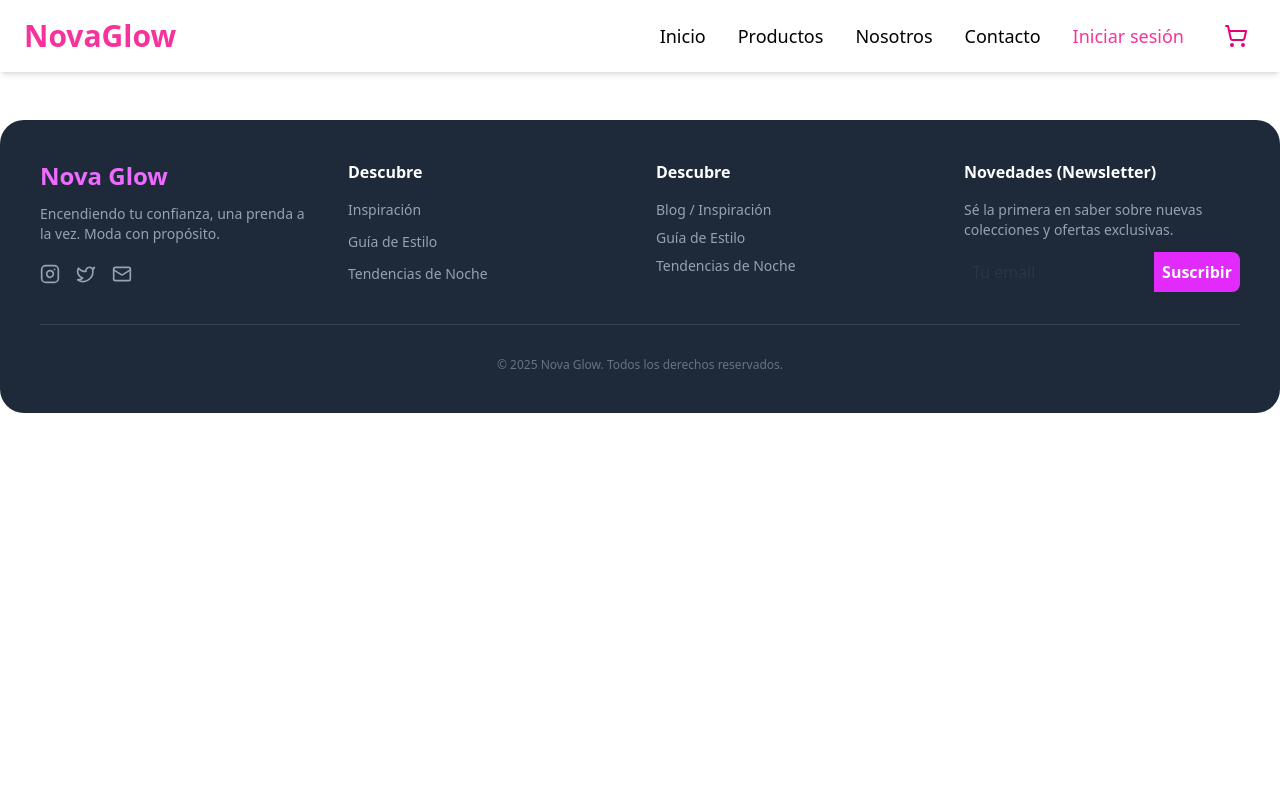
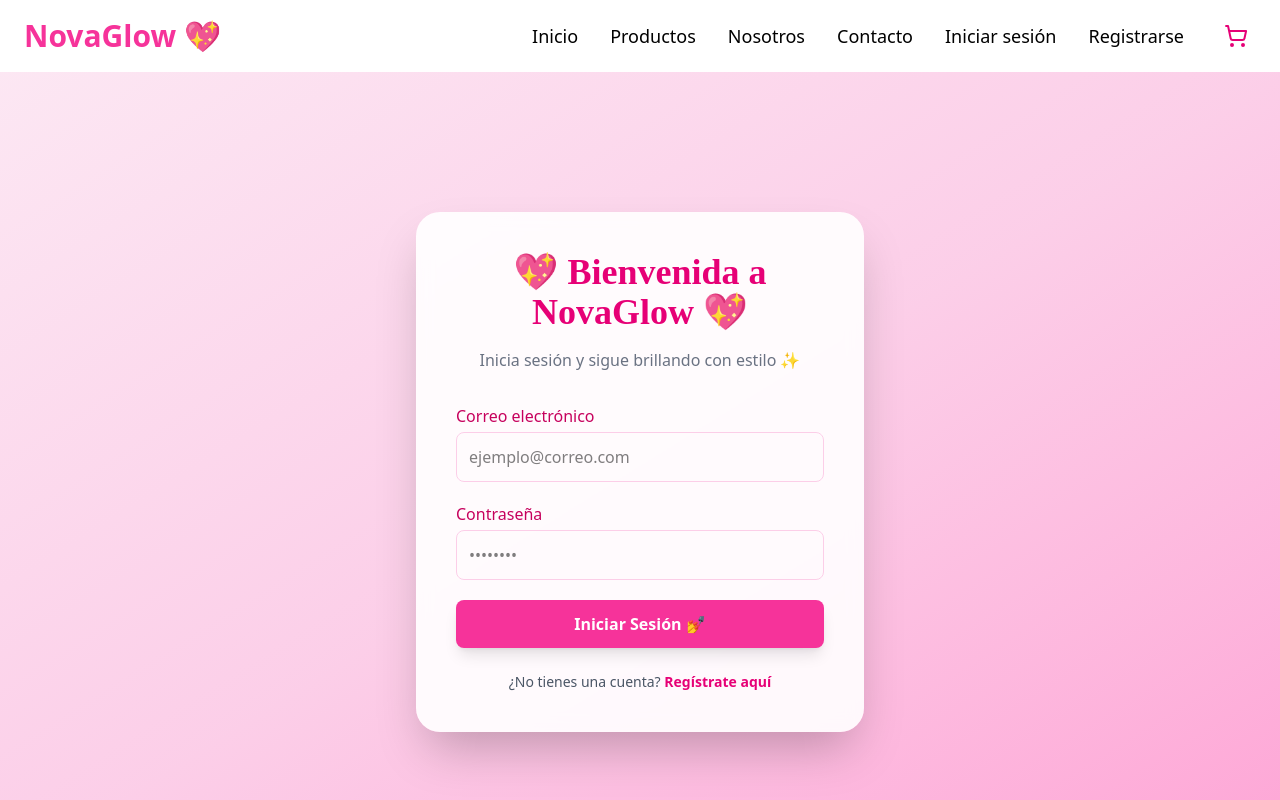
Before and after one commit to shantall-1/novaglow, a React (Vite) app: page /login in a window 1280 px wide. Shown: the top 800 px of the page. Built offline with nearby package versions, Linux system fonts and the light colour scheme.

Commit message:
nueva actualizacion 22/10/25

```diff
--- a/src/App.jsx
+++ b/src/App.jsx
@@ -4,12 +4,14 @@ import Productos from "./paginas/Productos";
 import ProductoDetalle from "./paginas/ProductoDetalle";
 import Carrito from "./componentes/Carrito";
 import Confirmacion from "./paginas/Confirmacion";
-import CarritoIcon from "./componentes/carritoIcon";
 import Inicio from "./paginas/Inicio";
 import Nosotros from "./paginas/Nosotros";
 import Contacto from "./paginas/Contacto";
 import Footer from "./paginas/Footer";
 import Navbar from "./paginas/NavBar";
+import Login from "./paginas/Login";
+import Registro from "./paginas/Registro";
+import ProtectedRoute from "./componentes/ProtectedRoute";
 import "./App.css";
 
 function App() {
@@ -22,11 +24,29 @@ function App() {
           <Route path="/productos" element={<Productos />} />
           <Route path="/producto/:id" element={<ProductoDetalle />} />
           <Route path="/nosotros" element={<Nosotros />} />
-          <Route path="/carrito" element={<Carrito />} />
           <Route path="/contacto" element={<Contacto />} />
-          <Route path="/confirmacion" element={<Confirmacion />} />
+
+          {/* 🔒 Estas rutas sí requieren sesión */}
+          <Route
+            path="/carrito"
+            element={
+              <ProtectedRoute>
+                <Carrito />
+              </ProtectedRoute>
+            }
+          />
+          <Route
+            path="/confirmacion"
+            element={
+              <ProtectedRoute>
+                <Confirmacion />
+              </ProtectedRoute>
+            }
+          />
+
+          <Route path="/login" element={<Login />} />
+          <Route path="/registro" element={<Registro />} />
         </Routes>
-
         <Footer />
       </Router>
     </CarritoProvider>
--- /dev/null
+++ b/src/componentes/ProtectedRoute.jsx
@@ -0,0 +1,19 @@
+import React from "react";
+import { Navigate, useLocation } from "react-router-dom";
+
+/**
+ * ProtectedRoute: protege solo acciones que requieren sesión
+ */
+const ProtectedRoute = ({ children }) => {
+  const session = localStorage.getItem("novaglow_session");
+  const location = useLocation();
+
+  if (!session) {
+    // Si no hay sesión, guardar la ruta actual para volver después
+    return <Navigate to="/login" replace state={{ from: location }} />;
+  }
+
+  return children;
+};
+
+export default ProtectedRoute;
--- a/src/paginas/Login.jsx
+++ b/src/paginas/Login.jsx
@@ -1,39 +1,74 @@
 import React, { useState } from "react";
-import { useNavigate, Link } from "react-router-dom";
+import { useNavigate, useLocation, Link } from "react-router-dom";
 
 const Login = () => {
   const navigate = useNavigate();
+  const location = useLocation();
   const [formData, setFormData] = useState({ email: "", password: "" });
   const [error, setError] = useState("");
 
+  // Si el usuario vino desde una ruta protegida, guardamos esa ruta
+  const from = location.state?.from?.pathname || "/productos";
+
   const handleChange = (e) => {
-    setFormData({
-      ...formData,
-      [e.target.name]: e.target.value,
-    });
+    const { name, value } = e.target;
+    setFormData((prev) => ({ ...prev, [name]: value }));
   };
 
   const handleSubmit = (e) => {
     e.preventDefault();
-    const { email, password } = formData;
+    const email = formData.email.trim().toLowerCase();
+    const password = formData.password;
 
     if (!email || !password) {
       setError("💔 Por favor, completa todos los campos.");
       return;
     }
 
-    // Simulación de inicio de sesión
+    // Leemos usuario guardado en localStorage
+    const stored = localStorage.getItem("novaglow_user");
+
+    if (stored) {
+      try {
+        const user = JSON.parse(stored);
+        if (user.email === email && user.password === password) {
+          setError("");
+          // Guardar sesión activa
+          localStorage.setItem(
+            "novaglow_session",
+            JSON.stringify({ email: user.email, nombre: user.nombre })
+          );
+          alert(`✨ Bienvenida de nuevo, ${user.nombre.split(" ")[0]} 💅`);
+          navigate(from, { replace: true });
+          return;
+        } else {
+          setError("⚠️ Credenciales incorrectas. Revisa tu email o contraseña.");
+          return;
+        }
+      } catch (err) {
+        console.error("Error parseando novaglow_user:", err);
+        setError("⚠️ Error interno leyendo usuario. Por favor regístrate de nuevo.");
+        return;
+      }
+    }
+
+    // fallback: credenciales de demostración
     if (email === "cliente@novaglow.com" && password === "12345") {
       setError("");
+      localStorage.setItem(
+        "novaglow_session",
+        JSON.stringify({ nombre: "Cliente NovaGlow", email })
+      );
       alert("✨ Bienvenida a NovaGlow 💅");
-      navigate("/productos");
-    } else {
-      setError("⚠️ Credenciales incorrectas. Inténtalo de nuevo.");
+      navigate(from, { replace: true });
+      return;
     }
+
+    setError("⚠️ Credenciales incorrectas. Inténtalo de nuevo.");
   };
 
   return (
-    <div className="min-h-screen flex items-center justify-center bg-linear-gradient-to-br from-pink-100 via-pink-200 to-pink-300 p-6">
+    <div className="min-h-screen flex items-center justify-center bg-gradient-to-br from-pink-100 via-pink-200 to-pink-300 p-6">
       <div className="bg-white/90 backdrop-blur-sm shadow-2xl rounded-3xl p-10 w-full max-w-md transform transition-all hover:scale-[1.02]">
         <h1 className="text-4xl font-extrabold text-center text-pink-600 mb-4 font-[Poppins]">
           💖 Bienvenida a NovaGlow 💖
--- a/src/paginas/NavBar.jsx
+++ b/src/paginas/NavBar.jsx
@@ -1,10 +1,25 @@
-import { useState } from "react";
-import { Link, NavLink } from "react-router-dom";
-import { Menu, X } from "lucide-react"; // iconos hamburguesa
+import { useState, useEffect } from "react";
+import { Link, NavLink, useNavigate } from "react-router-dom";
+import { Menu, X } from "lucide-react";
 import CarritoIcon from "../componentes/carritoIcon";
 
 function Navbar() {
   const [menuOpen, setMenuOpen] = useState(false);
+  const [user, setUser] = useState(null);
+  const navigate = useNavigate();
+
+  useEffect(() => {
+    const session = localStorage.getItem("novaglow_session");
+    if (session) {
+      setUser(JSON.parse(session));
+    }
+  }, []);
+
+  const handleLogout = () => {
+    localStorage.removeItem("novaglow_session");
+    setUser(null);
+    navigate("/login");
+  };
 
   const toggleMenu = () => setMenuOpen(!menuOpen);
   const closeMenu = () => setMenuOpen(false);
@@ -12,16 +27,15 @@ function Navbar() {
   return (
     <nav className="bg-white shadow-md">
       <div className="max-w-7xl mx-auto px-6 py-4 flex justify-between items-center">
-        {/* LOGO */}
         <Link
           to="/"
           className="text-3xl font-extrabold text-pink-500 hover:text-pink-600 transition-colors"
           onClick={closeMenu}
         >
-          NovaGlow
+          NovaGlow 💖
         </Link>
 
-        {/* BOTÓN HAMBURGUESA (solo en móvil) */}
+        {/* Botón Hamburguesa */}
         <button
           className="md:hidden text-gray-700 focus:outline-none"
           onClick={toggleMenu}
@@ -29,111 +43,61 @@ function Navbar() {
           {menuOpen ? <X size={28} /> : <Menu size={28} />}
         </button>
 
-        {/* LINKS PRINCIPALES (desktop) */}
+        {/* Links Desktop */}
         <div className="hidden md:flex items-center space-x-8 text-lg font-medium">
-          <NavLink
-            to="/inicio"
-            className={({ isActive }) =>
-              isActive ? "text-pink-500" : "hover:text-pink-500"
-            }
-          >
-            Inicio
-          </NavLink>
+          <NavLink to="/inicio" className={({ isActive }) => isActive ? "text-pink-500" : "hover:text-pink-500"}>Inicio</NavLink>
+          <NavLink to="/productos" className={({ isActive }) => isActive ? "text-pink-500" : "hover:text-pink-500"}>Productos</NavLink>
+          <NavLink to="/nosotros" className={({ isActive }) => isActive ? "text-pink-500" : "hover:text-pink-500"}>Nosotros</NavLink>
+          <NavLink to="/contacto" className={({ isActive }) => isActive ? "text-pink-500" : "hover:text-pink-500"}>Contacto</NavLink>
 
-          <NavLink
-            to="/productos"
-            className={({ isActive }) =>
-              isActive ? "text-pink-500" : "hover:text-pink-500"
-            }
-          >
-            Productos
-          </NavLink>
-
-          <NavLink
-            to="/nosotros"
-            className={({ isActive }) =>
-              isActive ? "text-pink-500" : "hover:text-pink-500"
-            }
-          >
-            Nosotros
-          </NavLink>
-
-          <NavLink
-            to="/contacto"
-            className={({ isActive }) =>
-              isActive ? "text-pink-500" : "hover:text-pink-500"
-            }
-          >
-            Contacto
-          </NavLink>
-
-          <NavLink
-            to="/login"
-            className={({ isActive }) =>
-              isActive ? "text-pink-500" : "hover:text-pink-500"
-            }
-          >
-            Iniciar sesión
-          </NavLink>
-
-          {/* Ícono del carrito */}
+          {user ? (
+            <>
+              <span className="text-pink-600 font-semibold">
+                Hola, {user.nombre?.split(" ")[0] || "Amiga"} 💖
+              </span>
+              <button
+                onClick={handleLogout}
+                className="bg-pink-100 hover:bg-pink-200 text-pink-700 font-medium px-3 py-1 rounded-lg transition"
+              >
+                Cerrar sesión
+              </button>
+            </>
+          ) : (
+            <>
+              <NavLink to="/login" className="hover:text-pink-500">Iniciar sesión</NavLink>
+              <NavLink to="/registro" className="hover:text-pink-500">Registrarse</NavLink>
+            </>
+          )}
           <CarritoIcon />
         </div>
       </div>
 
-      {/* MENÚ MÓVIL */}
+      {/* Menú móvil */}
       {menuOpen && (
         <div className="md:hidden bg-white border-t border-gray-200 flex flex-col items-center space-y-4 py-4 text-lg font-medium">
-          <NavLink
-            to="/inicio"
-            onClick={closeMenu}
-            className={({ isActive }) =>
-              isActive ? "text-pink-500" : "hover:text-pink-500"
-            }
-          >
-            Inicio
-          </NavLink>
+          <NavLink to="/inicio" onClick={closeMenu} className="hover:text-pink-500">Inicio</NavLink>
+          <NavLink to="/productos" onClick={closeMenu} className="hover:text-pink-500">Productos</NavLink>
+          <NavLink to="/nosotros" onClick={closeMenu} className="hover:text-pink-500">Nosotros</NavLink>
+          <NavLink to="/contacto" onClick={closeMenu} className="hover:text-pink-500">Contacto</NavLink>
 
-          <NavLink
-            to="/productos"
-            onClick={closeMenu}
-            className={({ isActive }) =>
-              isActive ? "text-pink-500" : "hover:text-pink-500"
-            }
-          >
-            Productos
-          </NavLink>
-
-          <NavLink
-            to="/nosotros"
-            onClick={closeMenu}
-            className={({ isActive }) =>
-              isActive ? "text-pink-500" : "hover:text-pink-500"
-            }
-          >
-            Nosotros
-          </NavLink>
-
-          <NavLink
-            to="/contacto"
-            onClick={closeMenu}
-            className={({ isActive }) =>
-              isActive ? "text-pink-500" : "hover:text-pink-500"
-            }
-          >
-            Contacto
-          </NavLink>
-
-          <NavLink
-            to="/login"
-            onClick={closeMenu}
-            className={({ isActive }) =>
-              isActive ? "text-pink-500" : "hover:text-pink-500"
-            }
-          >
-            Iniciar sesión
-          </NavLink>
-
+          {user ? (
+            <>
+              <span className="text-pink-600 font-semibold">
+                Hola, {user.nombre?.split(" ")[0] || "Amiga"} 💖
+              </span>
+              <button
+                onClick={() => { handleLogout(); closeMenu(); }}
+                className="bg-pink-100 hover:bg-pink-200 text-pink-700 font-medium px-3 py-1 rounded-lg transition"
+              >
+                Cerrar sesión
+              </button>
+            </>
+          ) : (
+            <>
+              <NavLink to="/login" onClick={closeMenu} className="hover:text-pink-500">Iniciar sesión</NavLink>
+              <NavLink to="/registro" onClick={closeMenu} className="hover:text-pink-500">Registrarse</NavLink>
+            </>
+          )}
           <CarritoIcon />
         </div>
       )}
--- a/src/paginas/Registro.jsx
+++ b/src/paginas/Registro.jsx
@@ -13,41 +13,58 @@ const Registro = () => {
   const [success, setSuccess] = useState("");
 
   const handleChange = (e) => {
-    setFormData({
-      ...formData,
-      [e.target.name]: e.target.value,
-    });
+    const { name, value } = e.target;
+    setFormData((prev) => ({ ...prev, [name]: value }));
   };
 
   const handleSubmit = (e) => {
     e.preventDefault();
     const { nombre, email, password, confirmPassword } = formData;
+    const emailLower = email.trim().toLowerCase();
 
     if (!nombre || !email || !password || !confirmPassword) {
-      setError("💔 Todos los campos son obligatorios.");
+      setError("⚠️ Todos los campos son obligatorios.");
+      setSuccess("");
+      return;
+    }
+
+    if (password.length < 5) {
+      setError("🔒 La contraseña debe tener al menos 5 caracteres.");
       setSuccess("");
       return;
     }
 
     if (password !== confirmPassword) {
-      setError("⚠️ Las contraseñas no coinciden.");
+      setError("💔 Las contraseñas no coinciden.");
       setSuccess("");
       return;
     }
 
+    // Guardar usuario
+    const newUser = { nombre, email: emailLower, password };
+    localStorage.setItem("novaglow_user", JSON.stringify(newUser));
+
+    // Crear sesión inmediata
+    localStorage.setItem(
+      "novaglow_session",
+      JSON.stringify({ nombre, email: emailLower })
+    );
+
     setError("");
-    setSuccess("✨ Registro exitoso. ¡Bienvenida a NovaGlow!");
-    setTimeout(() => navigate("/login"), 2000);
+    setSuccess("✨ ¡Registro exitoso! Redirigiendo...");
+    setTimeout(() => {
+      navigate("/productos");
+    }, 1500);
   };
 
   return (
-    <div className="min-h-screen flex items-center justify-center bg-linear-gradient-to-br from-pink-100 via-pink-200 to-pink-300 p-6">
-      <div className="bg-white/90 backdrop-blur-sm shadow-2xl rounded-3xl p-10 w-full max-w-md transform transition-all hover:scale-[1.02]">
-        <h1 className="text-4xl font-extrabold text-center text-pink-600 mb-4 font-[Poppins]">
-          💕 Crea tu cuenta NovaGlow 💕
+    <div className="relative min-h-screen flex items-center justify-center overflow-hidden bg-gradient-to-br from-pink-100 via-pink-200 to-pink-300 p-6">
+      <div className="relative bg-white/90 backdrop-blur-sm shadow-2xl rounded-3xl p-10 w-full max-w-md z-10 transform transition-all hover:scale-[1.02]">
+        <h1 className="text-4xl font-extrabold text-center text-pink-600 mb-4">
+          💖 Crea tu cuenta NovaGlow 💖
         </h1>
         <p className="text-gray-500 text-center mb-8">
-          Únete a nuestra comunidad de brillo y estilo ✨
+          Únete a nuestra comunidad de brillo y glamour ✨
         </p>
 
         {error && (
@@ -55,7 +72,6 @@ const Registro = () => {
             {error}
           </p>
         )}
-
         {success && (
           <p className="bg-green-100 border border-green-300 text-green-700 p-3 rounded-md mb-4 text-center">
             {success}
@@ -64,13 +80,11 @@ const Registro = () => {
 
         <form onSubmit={handleSubmit} className="space-y-5">
           <div>
-            <label className="block text-pink-700 font-medium mb-1">
-              Nombre completo
-            </label>
+            <label className="block text-pink-700 font-medium mb-1">Nombre completo</label>
             <input
               type="text"
               name="nombre"
-              placeholder="Tu nombre"
+              placeholder="Ej. Camila López"
               value={formData.nombre}
               onChange={handleChange}
               className="w-full p-3 rounded-lg border border-pink-200 focus:outline-none focus:ring-2 focus:ring-pink-400 transition"
@@ -78,9 +92,7 @@ const Registro = () => {
           </div>
 
           <div>
-            <label className="block text-pink-700 font-medium mb-1">
-              Correo electrónico
-            </label>
+            <label className="block text-pink-700 font-medium mb-1">Correo electrónico</label>
             <input
               type="email"
               name="email"
@@ -92,9 +104,7 @@ const Registro = () => {
           </div>
 
           <div>
-            <label className="block text-pink-700 font-medium mb-1">
-              Contraseña
-            </label>
+            <label className="block text-pink-700 font-medium mb-1">Contraseña</label>
             <input
               type="password"
               name="password"
@@ -106,13 +116,11 @@ const Registro = () => {
           </div>
 
           <div>
-            <label className="block text-pink-700 font-medium mb-1">
-              Confirmar contraseña
-            </label>
+            <label className="block text-pink-700 font-medium mb-1">Confirmar contraseña</label>
             <input
               type="password"
               name="confirmPassword"
-              placeholder="Repite tu contraseña"
+              placeholder="••••••••"
               value={formData.confirmPassword}
               onChange={handleChange}
               className="w-full p-3 rounded-lg border border-pink-200 focus:outline-none focus:ring-2 focus:ring-pink-400 transition"
@@ -123,16 +131,13 @@ const Registro = () => {
             type="submit"
             className="w-full bg-pink-500 hover:bg-pink-600 text-white font-bold py-3 rounded-lg shadow-lg transition transform hover:scale-[1.02]"
           >
-            Registrarme 💖
+            Registrarme 💅
           </button>
         </form>
 
         <div className="mt-6 text-center text-gray-600 text-sm">
-          ¿Ya tienes una cuenta?{" "}
-          <Link
-            to="/login"
-            className="text-pink-600 font-semibold hover:underline"
-          >
+          ¿Ya tienes cuenta?{" "}
+          <Link to="/login" className="text-pink-600 font-semibold hover:underline">
             Inicia sesión aquí
           </Link>
         </div>
```
